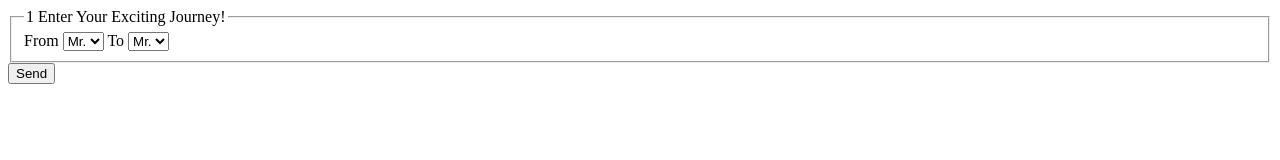
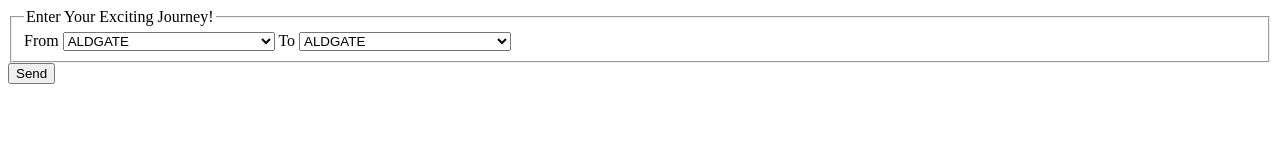
Before and after one commit to FAC-11/week3-TAAA, a website: page index.html in a window 1280 px wide. Drawn offline with Linux system fonts and the light colour scheme.

Commit message:
populated dropdown menu
relates #7

```diff
--- a/index.html
+++ b/index.html
@@ -9,16 +9,16 @@
     <section title="form" style="form-style">
       <form>
       <fieldset>
-        <legend><span class="number">1</span> Enter Your Exciting Journey!</legend>
+        <legend><span></span> Enter Your Exciting Journey!</legend>
 
         <label for="starting-station">From</label>
         <select id="starting-station" name="starting-station">
-          <option value="station-name">Mr.</option>
+          <!-- <option value="station-name"> </option> -->
         </select>
 
         <label for="destination-station">To</label>
         <select id="destination-station" name="destination-station">
-          <option value="destination-station">Mr.</option>
+          <!-- <option value="destination-station"> </option> -->
         </select>
       </fieldset>
       <button type="submit">Send</button>
--- a/main.js
+++ b/main.js
@@ -1 +1,17 @@
-console.log(stationObj);
+function populateMenu(menuToPopulate) {
+  var menu = document.getElementById(menuToPopulate);
+  var stationsArray = [];
+
+  Object.keys(availableStations).forEach(function(el) {
+    // stationsArray[el] = availableStations[el];
+    var menuItem = document.createElement("option");
+    menuItem.value = [el];
+    menuItem.textContent = availableStations[el];
+    menu.appendChild(menuItem);
+  })
+}
+
+var availableStations = Object.assign({}, stationObj);
+
+populateMenu("starting-station");
+populateMenu("destination-station");
```
